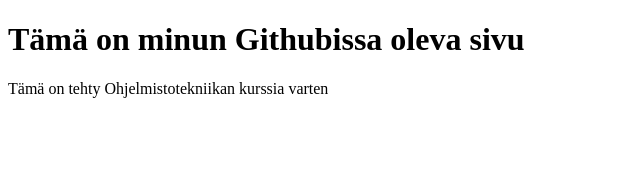
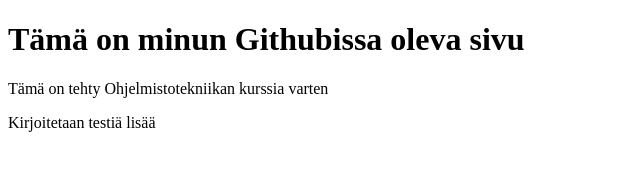
Before and after one commit to Droisntns/droisntns.github.io, a plain HTML site: page index.html in a window 1280 px wide. Shown: the whole page, without its empty margins (0-640 px from the left). Drawn offline with Linux system fonts and the light colour scheme.

Commit message:
Testataan index.html päivitystä gitin kautta.

```diff
--- a/index.html
+++ b/index.html
@@ -7,6 +7,6 @@
 
 <h1>Tämä on minun Githubissa oleva sivu</h1>
 <p>Tämä on tehty Ohjelmistotekniikan kurssia varten</p>
-
+<p>Kirjoitetaan testiä lisää </p>
 </body>
 </html>
```
